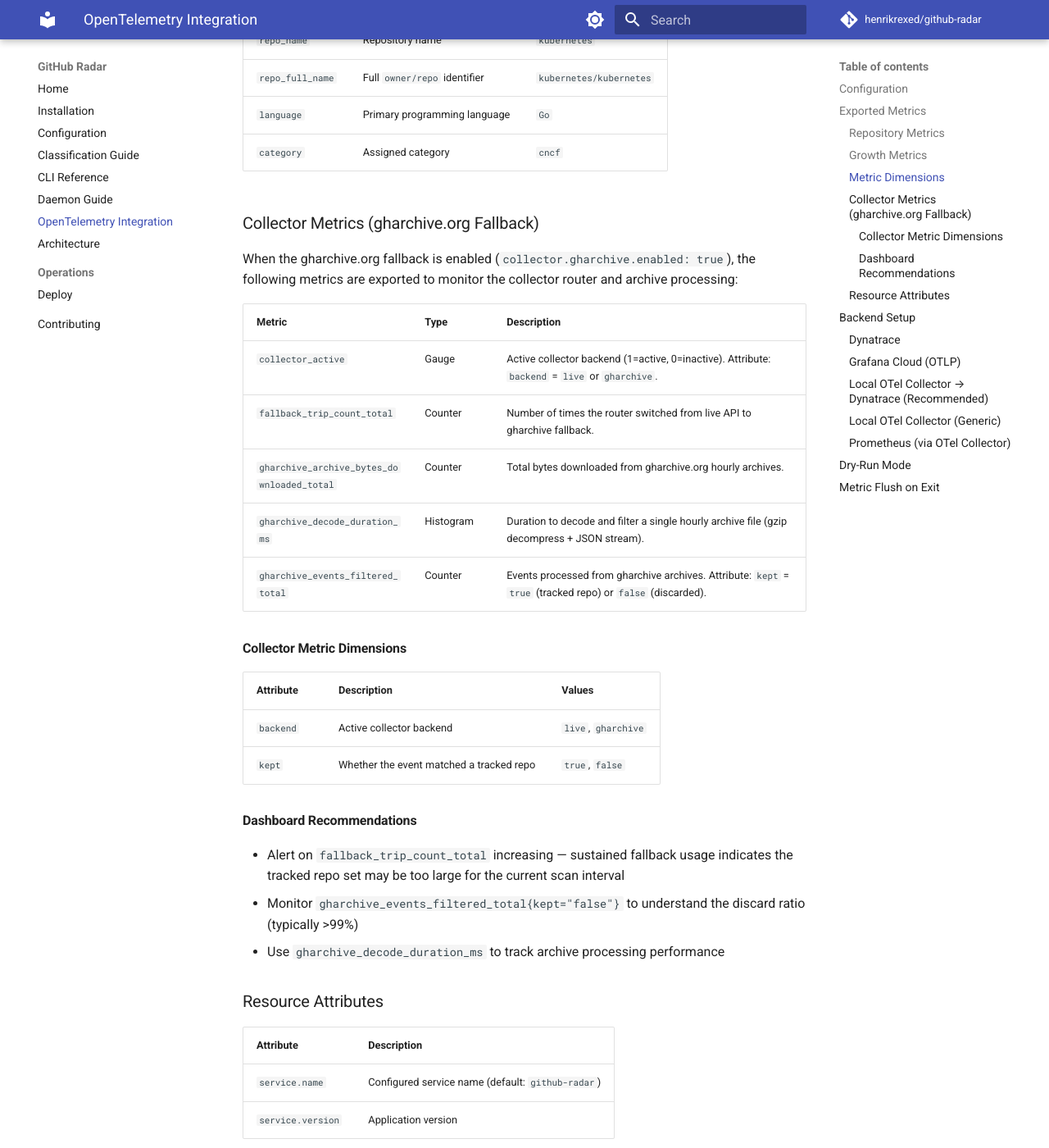
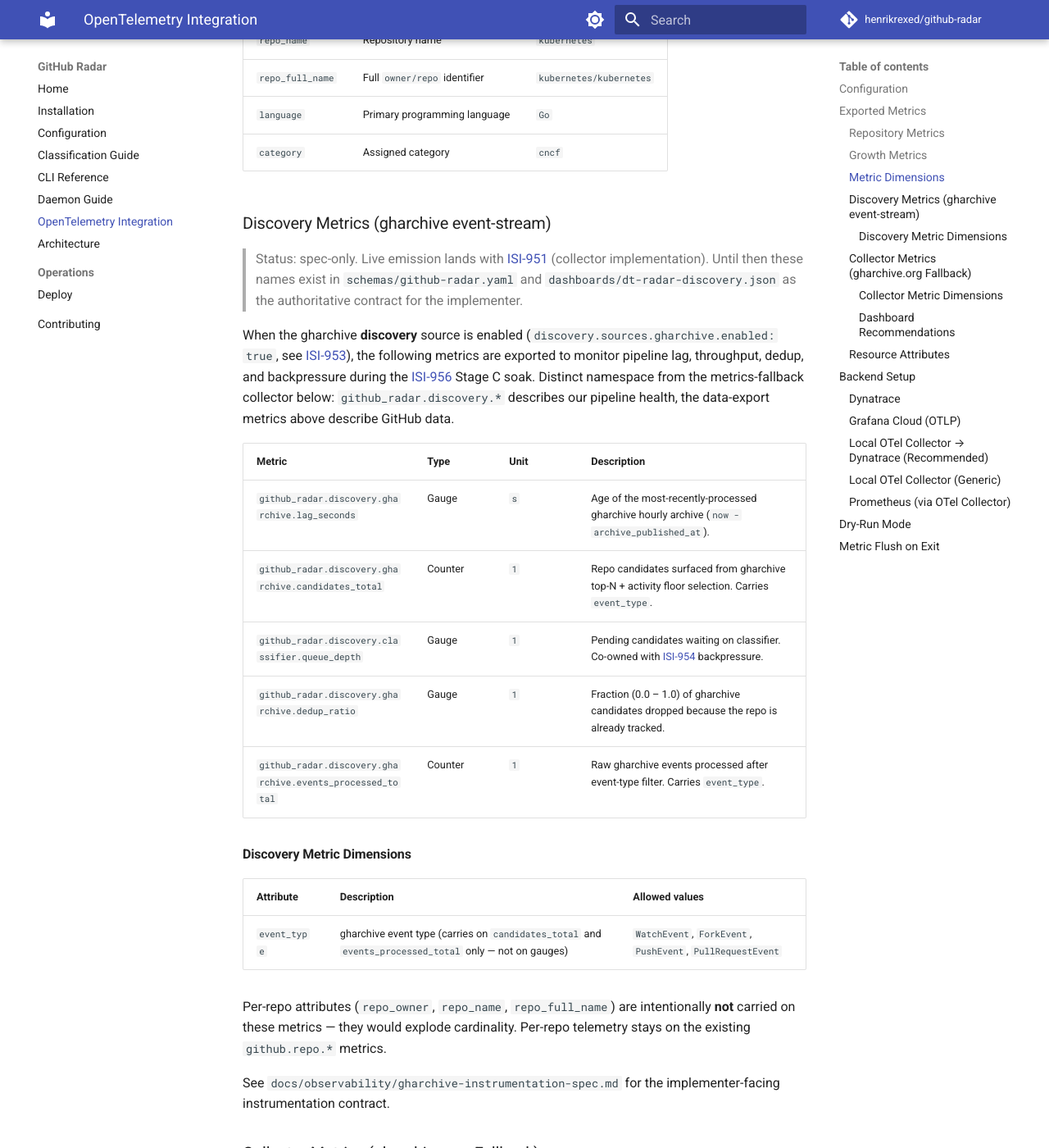
Before and after one commit to henrikrexed/github-radar, an MkDocs documentation site: the page built from docs/otel-integration.md, in a window 1280 px wide and 1400 px high, scrolled down 1706 px. Shown: the whole window at 82% size. Built offline with MkDocs 1.6.1 and Material for MkDocs 9.7.7, drawn with Linux system fonts in a browser that asks for light colours; comment, search, counter and statistics services are not loaded.

Commit message:
docs(observability): gharchive discovery instrumentation spec + dashboard skeleton (ISI-955)
Lands the upstream observability artifacts for the gharchive discovery source
parent epic ISI-950. The deploy-to-Dynatrace step is gated on ISI-951 (collector
implementation) emitting the metrics; this commit unblocks ISI-951 and ISI-956
by publishing the metric-name contract early.

Adds:
- schemas/github-radar.yaml — local OTel semantic convention registry for the
  five new github_radar.discovery.* instruments (lag_seconds, candidates_total,
  classifier.queue_depth, dedup_ratio, events_processed_total) with bounded
  event_type enum and explicit cardinality policy.
- docs/observability/gharchive-instrumentation-spec.md — implementer-facing
  contract for ISI-951: instrument names, types, units, attribute shape,
  Go registration code, suggested call sites, and the three required
  cardinality/registration tests.
- dashboards/dt-radar-discovery.json — Dynatrace dashboard JSON skeleton
  (24-column grid, 7 tiles) with DQL queries marked DRAFT-PENDING-VALIDATION.
  Validation + deploy follow once ISI-951 emits live metrics.
- docs/otel-integration.md — adds Discovery Metrics (gharchive event-stream)
  section so the public OTel doc reflects the new namespace alongside the
  existing github.repo.*, github.api.*, and gharchive-fallback collector
  metrics.

Naming policy documented in the spec: github.<entity>.* describes GitHub data,
github_radar.<pipeline>.* describes our service's pipeline health. The two
namespaces are intentionally separated so dashboard consumers can tell at
a glance whether a metric is "about the data" or "about us scraping the data".

Acceptance criteria status:
- semconv schema in schemas/github-radar.yaml — done
- dashboard tile in dt-radar-discovery dashboard — drafted, deploy blocked on ISI-951
- DQL validation — blocked on ISI-951 (no live metrics to validate against)

Co-Authored-By: Paperclip <noreply@paperclip.ing>
Signed-off-by: Observability Agent <observability@paperclip.ing>

```diff
--- a/docs/otel-integration.md
+++ b/docs/otel-integration.md
@@ -55,6 +55,30 @@ Each metric includes the following attributes (dimensions):
 | `repo_full_name` | Full `owner/repo` identifier | `kubernetes/kubernetes` |
 | `language` | Primary programming language | `Go` |
 | `category` | Assigned category | `cncf` |
+
+### Discovery Metrics (gharchive event-stream)
+
+> Status: spec-only. Live emission lands with [ISI-951](/ISI/issues/ISI-951) (collector implementation). Until then these names exist in `schemas/github-radar.yaml` and `dashboards/dt-radar-discovery.json` as the authoritative contract for the implementer.
+
+When the gharchive **discovery** source is enabled (`discovery.sources.gharchive.enabled: true`, see [ISI-953](/ISI/issues/ISI-953)), the following metrics are exported to monitor pipeline lag, throughput, dedup, and backpressure during the [ISI-956](/ISI/issues/ISI-956) Stage C soak. Distinct namespace from the metrics-fallback collector below: `github_radar.discovery.*` describes our pipeline health, the data-export metrics above describe GitHub data.
+
+| Metric | Type | Unit | Description |
+|--------|------|------|-------------|
+| `github_radar.discovery.gharchive.lag_seconds` | Gauge | `s` | Age of the most-recently-processed gharchive hourly archive (`now - archive_published_at`). |
+| `github_radar.discovery.gharchive.candidates_total` | Counter | `1` | Repo candidates surfaced from gharchive top-N + activity floor selection. Carries `event_type`. |
+| `github_radar.discovery.classifier.queue_depth` | Gauge | `1` | Pending candidates waiting on classifier. Co-owned with [ISI-954](/ISI/issues/ISI-954) backpressure. |
+| `github_radar.discovery.gharchive.dedup_ratio` | Gauge | `1` | Fraction (0.0 – 1.0) of gharchive candidates dropped because the repo is already tracked. |
+| `github_radar.discovery.gharchive.events_processed_total` | Counter | `1` | Raw gharchive events processed after event-type filter. Carries `event_type`. |
+
+#### Discovery Metric Dimensions
+
+| Attribute | Description | Allowed values |
+|-----------|-------------|----------------|
+| `event_type` | gharchive event type (carries on `candidates_total` and `events_processed_total` only — not on gauges) | `WatchEvent`, `ForkEvent`, `PushEvent`, `PullRequestEvent` |
+
+Per-repo attributes (`repo_owner`, `repo_name`, `repo_full_name`) are intentionally **not** carried on these metrics — they would explode cardinality. Per-repo telemetry stays on the existing `github.repo.*` metrics.
+
+See `docs/observability/gharchive-instrumentation-spec.md` for the implementer-facing instrumentation contract.
 
 ### Collector Metrics (gharchive.org Fallback)
 
```
Also changed, not shown: docs/observability/gharchive-instrumentation-spec.md (added, +172 -0 lines), 2 other files.
